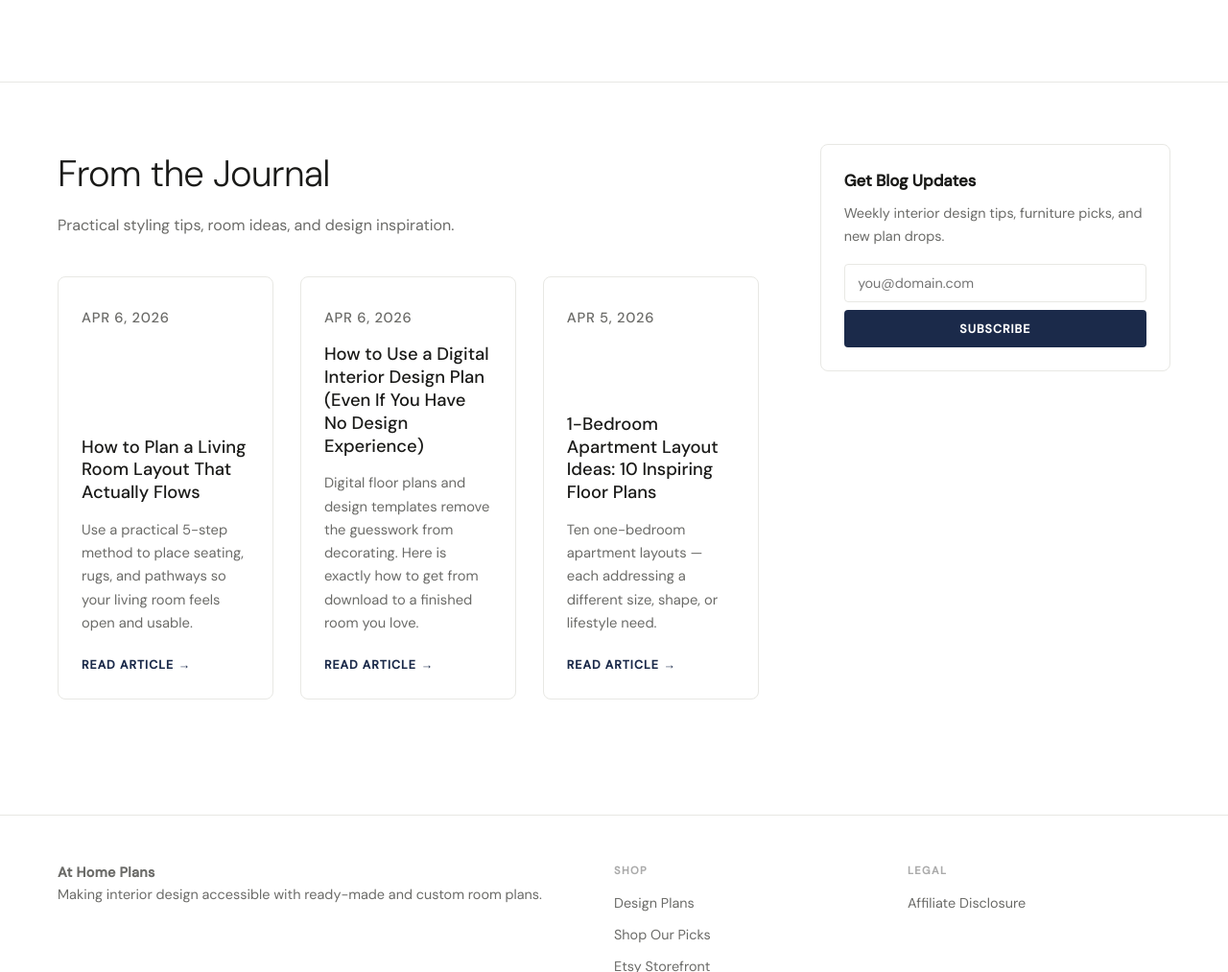
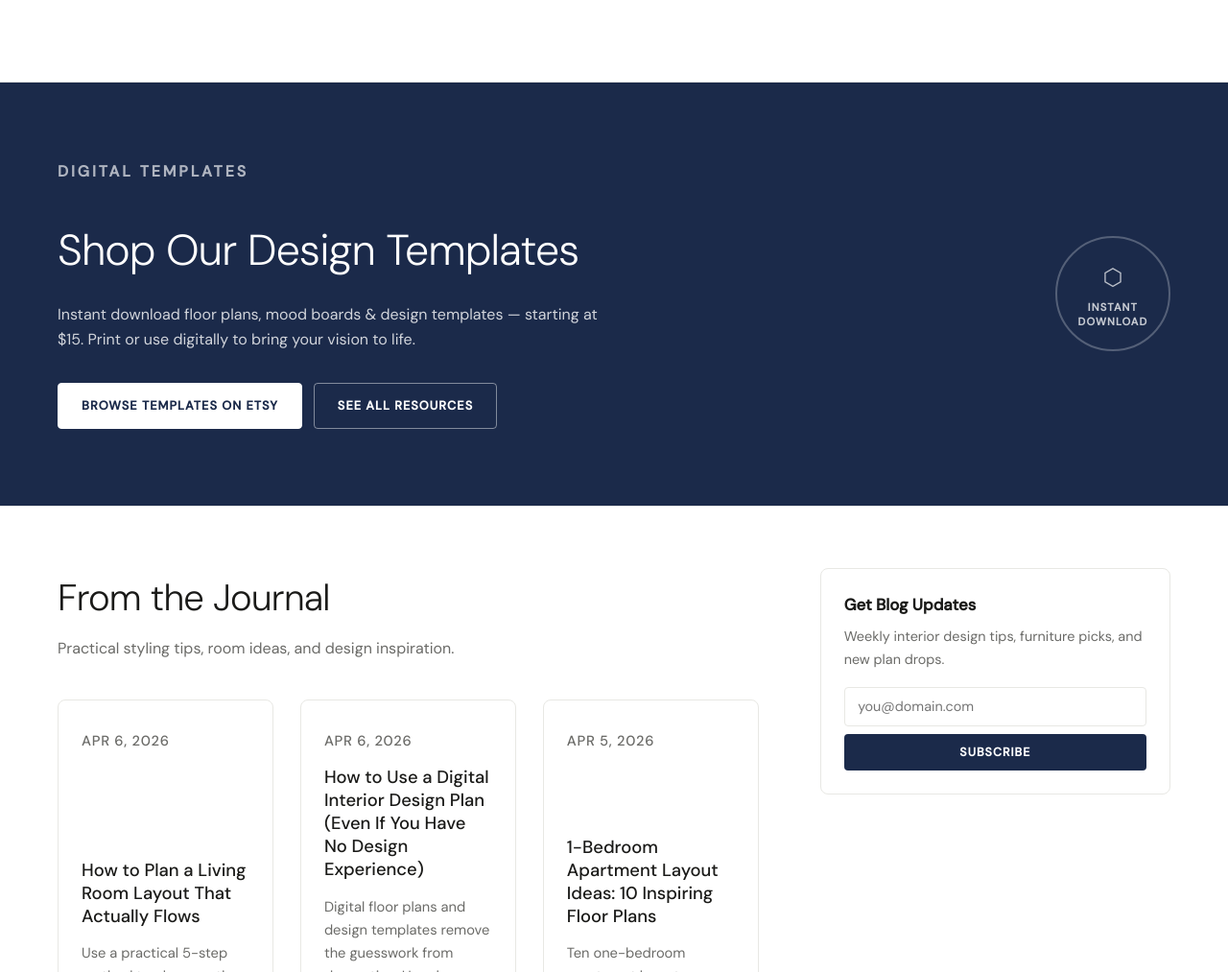
Before and after one commit to cemare/athomeplans, an Astro site: page / in a window 1280 px wide. Shown: the part 1074-2087 px from the top of the page at 96% size. Built offline with nearby package versions, Linux system fonts and the light colour scheme; Astro itself is replaced by a stand-in of ours; no server answers.

Commit message:
Add Shop Templates nav link and homepage CTA banner per ATH-70
- Add "Shop Templates" nav link pointing to Etsy storefront (https://www.etsy.com/shop/AtHomePlans) with accent pill style
- Add prominent "Shop Our Design Templates" full-bleed banner section on homepage between Featured Plans and Journal sections
- Banner includes heading, description, "Browse Templates on Etsy" primary CTA and "See All Resources" secondary CTA
- Footer Etsy link was already in place from prior work

Co-Authored-By: Paperclip <noreply@paperclip.ing>

```diff
--- a/src/layouts/BaseLayout.astro
+++ b/src/layouts/BaseLayout.astro
@@ -62,6 +62,7 @@ const year = new Date().getFullYear();
           <a href="/blog">Journal</a>
           <a href="/shop">Shop</a>
           <a href="/shop/our-picks">Our Picks</a>
+          <a href="https://www.etsy.com/shop/AtHomePlans" target="_blank" rel="noreferrer" class="navEtsy">Shop Templates</a>
         </nav>
       </div>
     </header>
--- a/src/pages/index.astro
+++ b/src/pages/index.astro
@@ -53,6 +53,26 @@ const formatShortDate = (dateValue: string): string =>
 
   <hr class="sectionDivider" />
 
+  <section class="shopCta">
+    <div class="container shopCtaInner">
+      <div>
+        <p class="eyebrow">Digital Templates</p>
+        <h2>Shop Our Design Templates</h2>
+        <p>Instant download floor plans, mood boards &amp; design templates — starting at $15. Print or use digitally to bring your vision to life.</p>
+        <div class="heroCtas">
+          <a href="https://www.etsy.com/shop/AtHomePlans" class="btnPrimary" target="_blank" rel="noreferrer">Browse Templates on Etsy</a>
+          <a href="/shop" class="btnSecondary">See All Resources</a>
+        </div>
+      </div>
+      <div class="shopCtaBadge" aria-hidden="true">
+        <span class="shopCtaIcon">⬡</span>
+        <p>Instant<br />Download</p>
+      </div>
+    </div>
+  </section>
+
+  <hr class="sectionDivider" />
+
   <section class="container sectionPad">
     <div class="latestWrap">
       <div>
--- a/src/styles/global.css
+++ b/src/styles/global.css
@@ -84,6 +84,103 @@ a {
 .mainNav a:hover {
   color: var(--text);
   background: var(--border);
+}
+
+.mainNav a.navEtsy {
+  color: var(--accent);
+  border: 1px solid var(--accent);
+}
+
+.mainNav a.navEtsy:hover {
+  background: var(--accent);
+  color: #fff;
+}
+
+/* ── Shop CTA Banner ── */
+
+.shopCta {
+  background: var(--accent);
+  color: #fff;
+  padding: 5rem 0;
+}
+
+.shopCtaInner {
+  display: grid;
+  grid-template-columns: 1fr auto;
+  align-items: center;
+  gap: 3rem;
+}
+
+.shopCta .eyebrow {
+  color: rgba(255, 255, 255, 0.65);
+}
+
+.shopCta h2 {
+  font-family: var(--font-sans);
+  font-size: clamp(2rem, 3.5vw, 3rem);
+  font-weight: 300;
+  margin: 0 0 1rem;
+  letter-spacing: -0.02em;
+  color: #fff;
+}
+
+.shopCta p {
+  color: rgba(255, 255, 255, 0.8);
+  font-size: 1rem;
+  max-width: 52ch;
+  margin: 0 0 2rem;
+}
+
+.shopCta .btnPrimary {
+  background: #fff;
+  color: var(--accent);
+  border-color: #fff;
+}
+
+.shopCta .btnPrimary:hover {
+  background: rgba(255, 255, 255, 0.88);
+  border-color: rgba(255, 255, 255, 0.88);
+  color: var(--accent);
+}
+
+.shopCta .btnSecondary {
+  color: #fff;
+  border-color: rgba(255, 255, 255, 0.45);
+}
+
+.shopCta .btnSecondary:hover {
+  background: rgba(255, 255, 255, 0.12);
+  border-color: #fff;
+  color: #fff;
+}
+
+.shopCtaBadge {
+  display: flex;
+  flex-direction: column;
+  align-items: center;
+  justify-content: center;
+  width: 120px;
+  height: 120px;
+  border: 2px solid rgba(255, 255, 255, 0.25);
+  border-radius: 50%;
+  text-align: center;
+  gap: 0.25rem;
+  flex-shrink: 0;
+}
+
+.shopCtaIcon {
+  font-size: 1.5rem;
+  opacity: 0.7;
+}
+
+.shopCtaBadge p {
+  font-size: 0.7rem;
+  font-weight: 600;
+  letter-spacing: 0.1em;
+  text-transform: uppercase;
+  color: rgba(255, 255, 255, 0.75);
+  margin: 0;
+  line-height: 1.4;
 }
 
 /* ── Hero ── */
```
